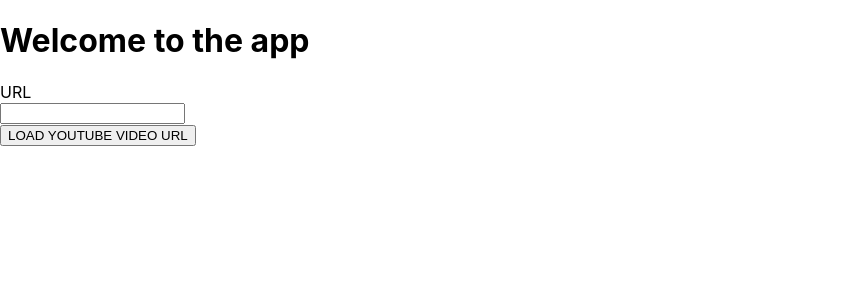
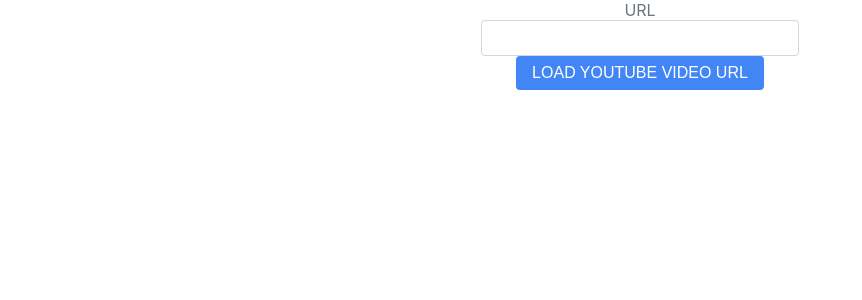
Before and after one commit to abshkbh/yt-bot-ui, a React (Create React App) app: page / in a window 1280 px wide. Shown: the top 300 px of the page, without its empty margins (0-862 px from the left). Built offline with nearby package versions, Linux system fonts and the light colour scheme.

Commit message:
Beautify the Session component

```diff
--- a/src/App.js
+++ b/src/App.js
@@ -3,7 +3,6 @@
 function App() {
   return (
     <div className="App">
-      <h1>Welcome to the app</h1>
       <Session />
     </div>
   );
--- /dev/null
+++ b/src/Session.css
@@ -0,0 +1,29 @@
+.session {
+    display: flex;
+    flex-direction: column;
+    align-items: center;
+  }
+
+  .url-label label {
+    color: #6c757d;
+  }
+
+  .url input {
+    border: 1px solid #d5d5d5;
+    border-radius: 4px;
+    padding: 8px;
+    width: 300px;
+    font-size: 16px;
+    color: #5f6368;
+    outline: none;
+  }
+
+  .load button {
+    background-color: #4285f4;
+    color: #fff;
+    border-radius: 4px;
+    padding: 8px 16px;
+    border: none;
+    font-size: 16px;
+    cursor: pointer;
+  }
```
Also changed, not shown: src/Session.js (+13 -3 lines).
